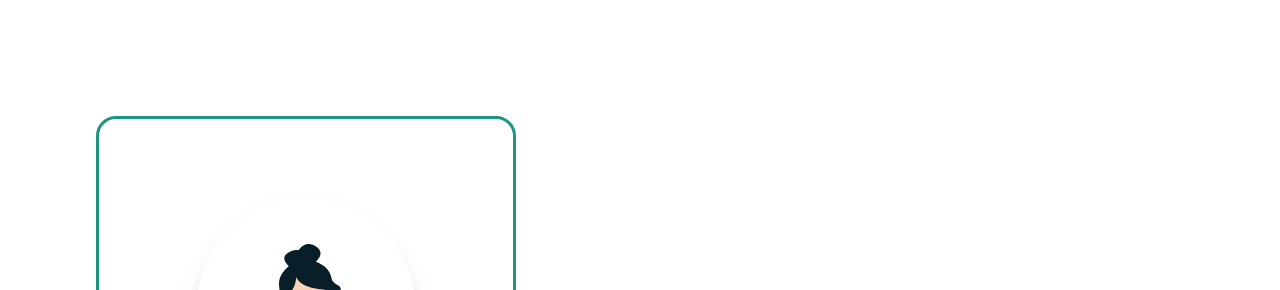
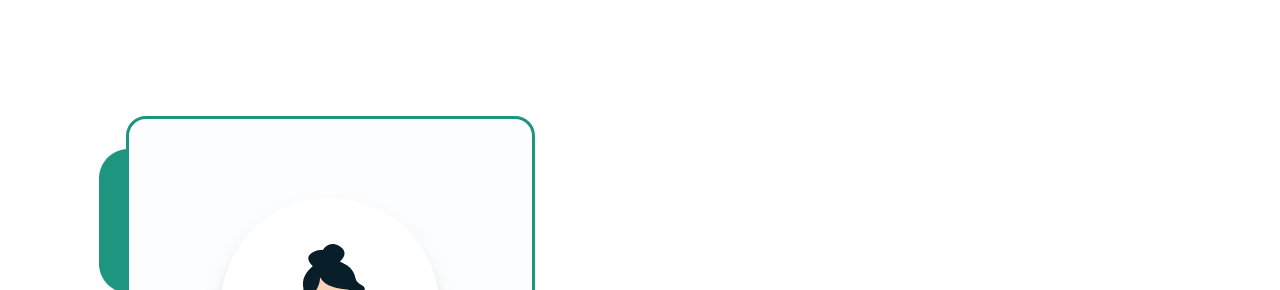
Before and after one commit to iJCode1/coronapp, a plain HTML site: page index.html in a window 1280 px wide. Shown: the part 476-766 px from the top of the page. Drawn offline with Linux system fonts and the light colour scheme.

Commit message:
decoration in characteristics component

```diff
--- a/css/characteristics.css
+++ b/css/characteristics.css
@@ -20,6 +20,22 @@
   border-radius: 1.25rem;
   text-align: center;
   align-items: center;
+  position: relative;
+  background-color: var(--white);
+}
+
+.characteristics-card::before{
+  content: '';
+  display: inline-block;
+  background-image: url('../icons/icon-rectangulo1.png');
+  inline-size: 5rem;
+  aspect-ratio: 1/1;
+  background-position: center;
+  background-size: cover;
+  inset-inline-start: -20px;
+  inset-block-start: 30px;
+  position: absolute;
+  z-index: -1;
 }
 
 .characteristics-card-content{
@@ -77,7 +93,8 @@
 
 @media screen and (min-width: 1024px){
   .characteristics{
-    padding-inline: 3.5rem;
+    padding-inline-start: 5.375rem;
+    padding-inline-end: 3.5rem;
     margin-block-start: 8em;
     flex-direction: row;
     justify-content: space-between;
@@ -90,6 +107,11 @@
     max-inline-size: 25rem;
     padding-inline: 1.5rem;
     padding-block-start: 4.5rem;
+  }
+
+  .characteristics-card::before{
+    inline-size: 9rem;
+    inset-inline-start: -30px;
   }
 
   .characteristics-card-content{
```
